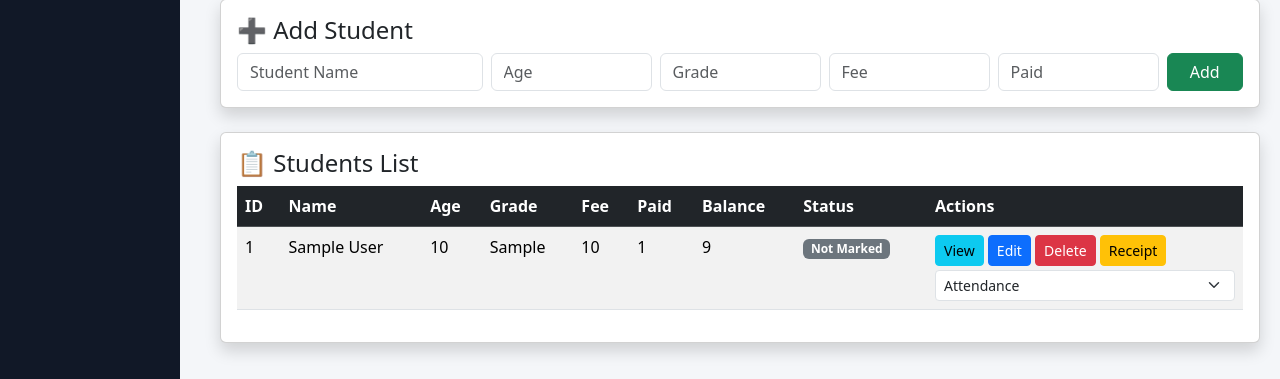
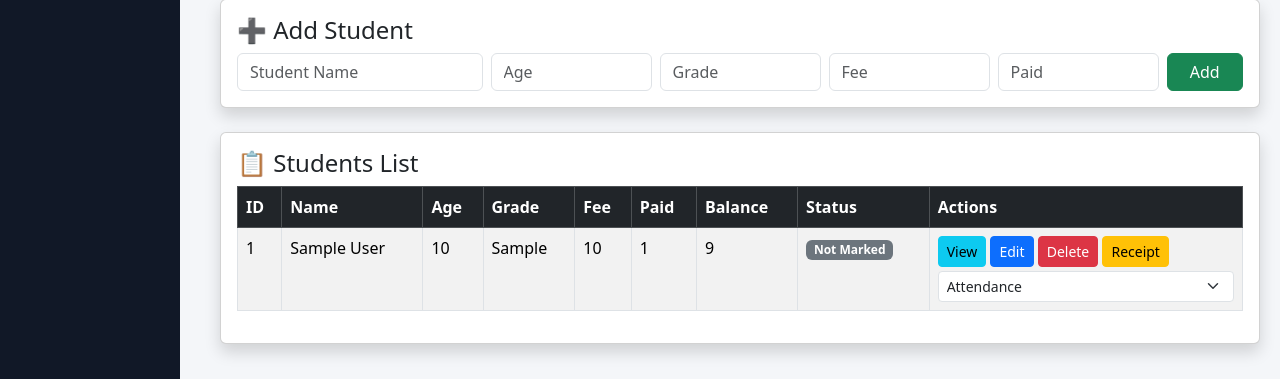
Before and after one commit to we32693269/school-saas, a Flask app: page /dashboard in a window 1280 px wide. Shown: the part 421-800 px from the top of the page. Run offline with Flask 3, Linux system fonts and the light colour scheme; the visitor is signed in with stand-in values (Sample User, id 1); tables that the repository leaves empty hold one stand-in row (values such as "Sample post").

Commit message:
Update dashboard.html

```diff
--- a/templates/dashboard.html
+++ b/templates/dashboard.html
@@ -212,11 +212,13 @@
     <br>
 
     <!-- STUDENTS TABLE -->
-    <div class="card shadow p-3">
+<div class="card shadow p-3">
 
-        <h4>📋 Students List</h4>
+    <h4>📋 Students List</h4>
 
-        <table class="table table-striped table-hover table-responsive">
+    <div class="table-responsive">
+
+        <table class="table table-bordered table-striped table-hover">
 
             <thead class="table-dark">
                 <tr>
```
